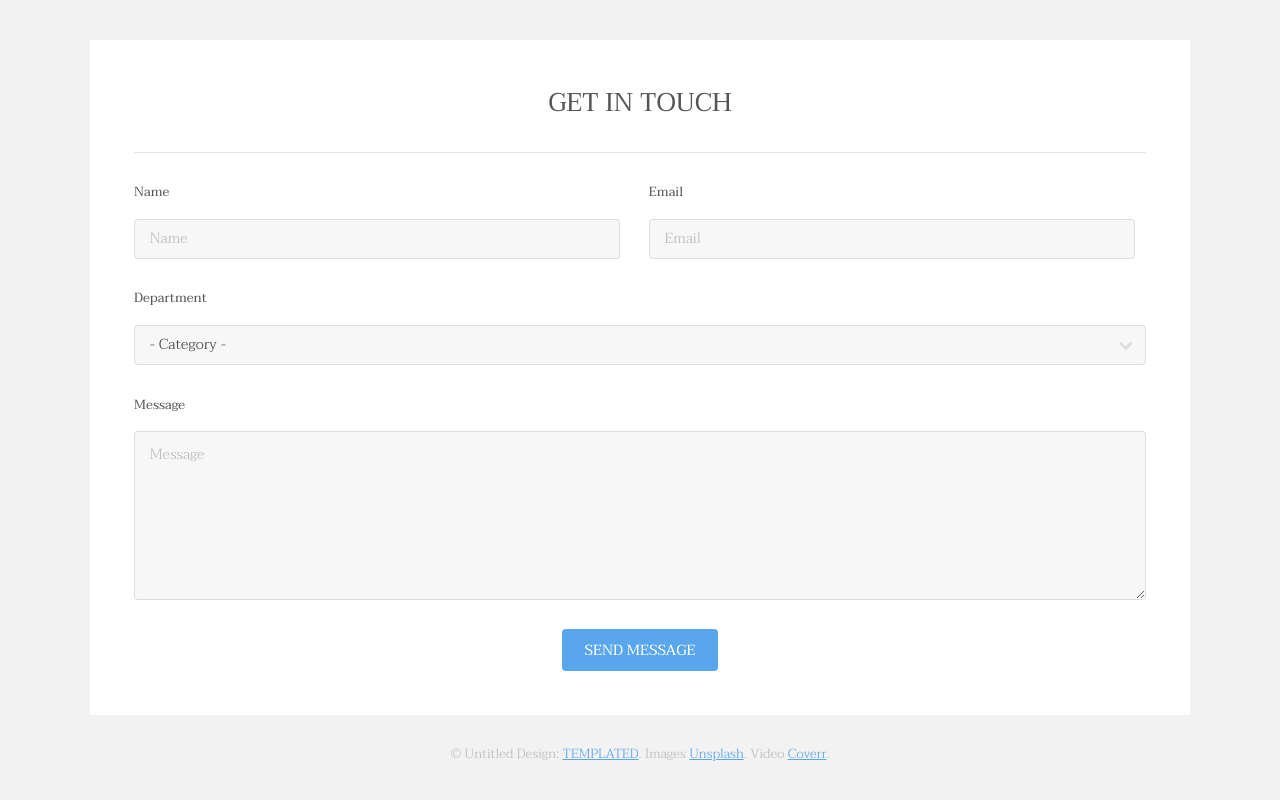
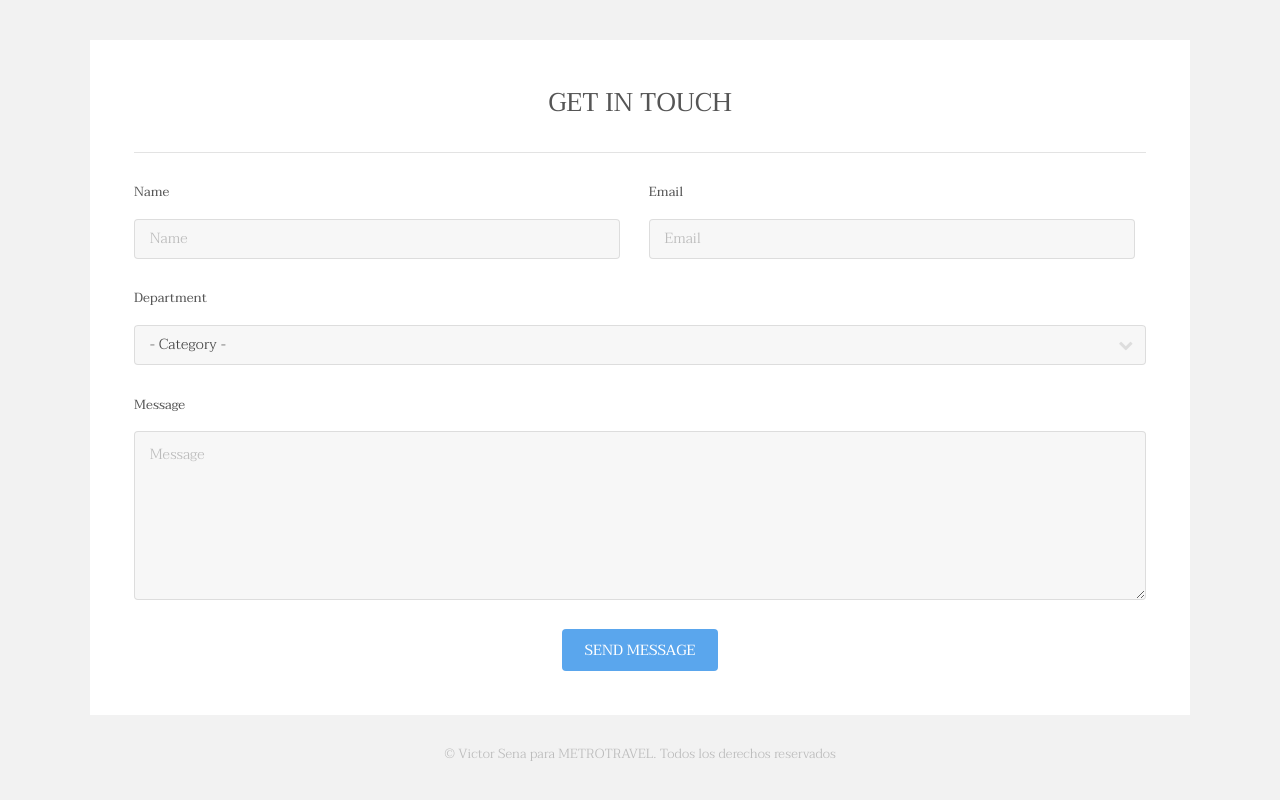
Before and after one commit to vicsete/04_REP_METROPOLITA, a plain HTML site: page index.html in a window 1280 px wide. Shown: the part 3231-4031 px from the top of the page. Drawn offline with Linux system fonts and the light colour scheme.

Commit message:
cambios en el pie de página por VICTOR

```diff
--- a/index.html
+++ b/index.html
@@ -194,7 +194,7 @@
 						</div>
 					</section>
 					<div class="copyright">
-						&copy; Untitled Design: <a href="https://templated.co/">TEMPLATED</a>. Images <a href="https://unsplash.com/">Unsplash</a>. Video <a href="http://coverr.co/">Coverr</a>.
+						&copy; Victor Sena para METROTRAVEL. Todos los derechos reservados
 					</div>
 				</div>
 			</footer>
```
